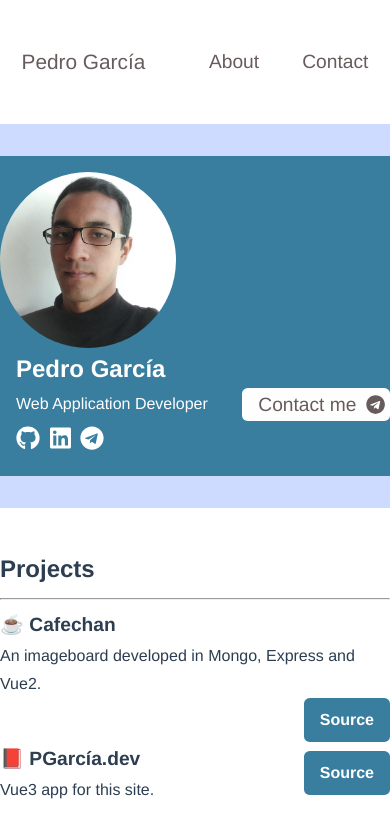
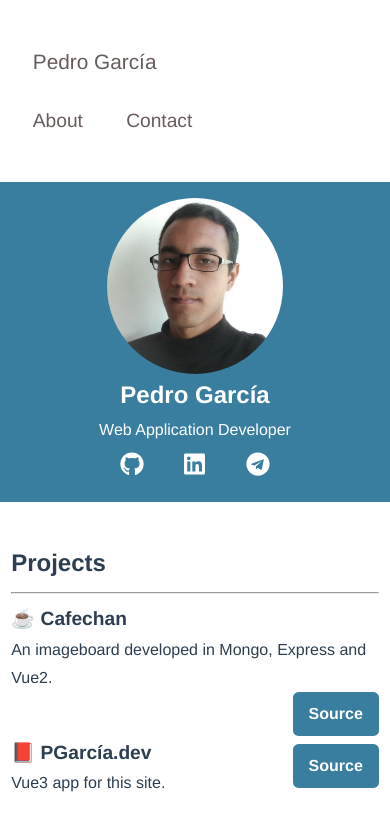
Before and after one commit to PedGarblue/budare.dev, a Vue app: page / in a window 390 px wide. Shown: the top 826 px of the page. Built offline with nearby package versions, Linux system fonts and the light colour scheme.

Commit message:
Added container responsivity in small screens Added Blurb component responsivity in small screens

```diff
--- a/src/assets/style.css
+++ b/src/assets/style.css
@@ -38,6 +38,7 @@ a:hover {
 	max-width: 825px;
 	margin-left: auto;
 	margin-right: auto;
+  padding: 0 0.7rem;
 }
 .flex {
 	display: flex;
@@ -57,10 +58,7 @@ a:hover {
 }
 
 .contact-icon {
-  margin: 0 0.3rem;
-}
-.contact-icon:first-child {
-  margin-left: 0;
+  margin: auto;
 }
 
 .padding-s-right {
@@ -127,4 +125,10 @@ a:hover {
   .container {
     padding: 0 2rem;
   }
+  .contact-icon {
+    margin: 0 0.3rem;
+  }
+  .contact-icon:first-child {
+    margin-left: 0;
+  }
 }
--- a/src/components/blurb.vue
+++ b/src/components/blurb.vue
@@ -61,7 +61,6 @@ export default {
 <style scoped>
 .blurb {
   background-color: #ccdbff;
-  padding: 2rem 0;
 }
 .container {
   background-color: #397e9f;
@@ -70,6 +69,7 @@ export default {
 }
 .photo {
   display: flex;
+  margin: auto;
 }
 img {
   width: 11rem;
@@ -80,14 +80,32 @@ img {
   color: white;
 }
 .desc {
-  text-align: left;
+  text-align: center;
   padding: 0 1rem;
   color: white;
   height: 7rem;
+  margin: auto;
 }
 .contact-me-button {
-  margin-left: auto;
-  background-color: #fffefe;
-  border-radius: 0.35rem;
+  display: none;
+}
+
+@media screen and (min-width: 800px) {
+  .blurb {
+    padding: 2rem 0;
+  }
+  .photo {
+    margin: unset;
+  }
+  .desc {
+    margin: unset;
+    text-align: left;
+  }
+  .contact-me-button {
+    display: flex;
+    margin-left: auto;
+    background-color: #fffefe;
+    border-radius: 0.35rem;
+  }
 }
 </style>
```
